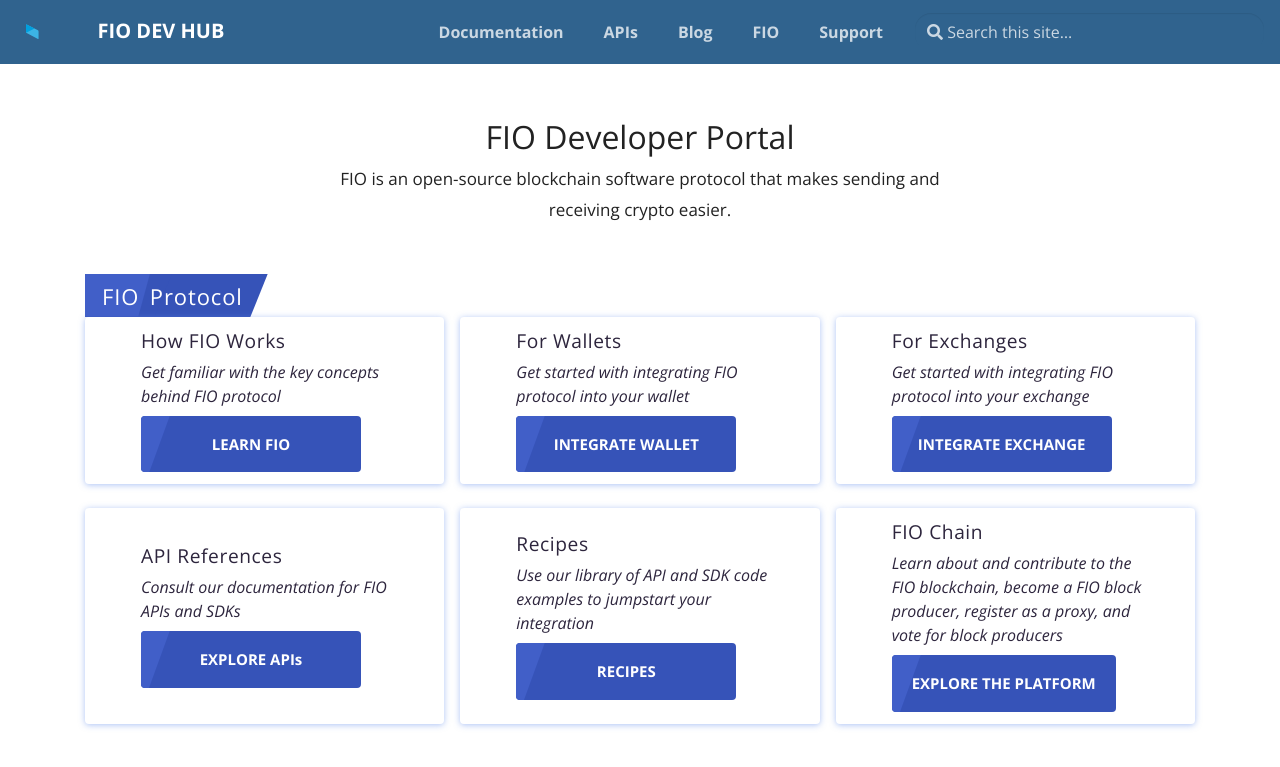
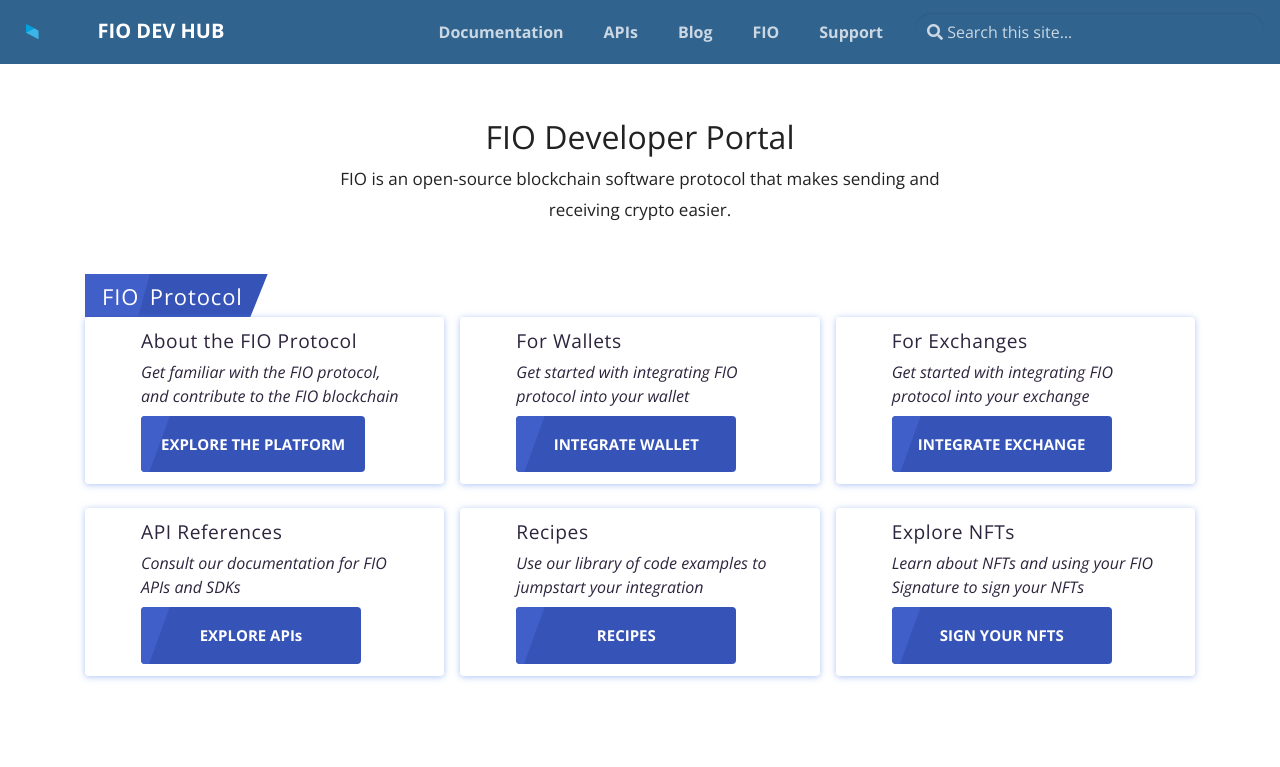
Before and after one commit to fioprotocol/fio-devhub, a Jekyll site: the page built from index.md, in a window 1280 px wide. Shown: the top 767 px of the page. Built offline with Jekyll 4.4.1, drawn with Linux system fonts in a browser that asks for light colours.

Commit message:
Update home.yml
Updated home page to add button for NFTs... Combined the Protocol and Chain buttons and tweaked descriptions so that all of the sections display 2 lines (to make the buttons display consistently)

```diff
--- a/_data/home.yml
+++ b/_data/home.yml
@@ -1,8 +1,8 @@
 - category: FIO Protocol
   items:
-  - heading: How FIO Works
-    text: Get familiar with the key concepts behind FIO protocol
-    button: LEARN FIO
+  - heading: About the FIO Protocol
+    text: Get familiar with the FIO protocol, and contribute to the FIO blockchain
+    button: EXPLORE THE PLATFORM
     url: docs/fio-protocol
   - heading: For Wallets
     text: Get started with integrating FIO protocol into your wallet
@@ -17,10 +17,10 @@
     button: EXPLORE APIs
     url: /pages/api/fio-api/
   - heading: Recipes
-    text: Use our library of API and SDK code examples to jumpstart your integration
+    text: Use our library of code examples to jumpstart your integration
     button: RECIPES
     url: docs/recipes
-  - heading: FIO Chain
-    text: Learn about and contribute to the FIO blockchain, become a FIO block producer, register as a proxy, and vote for block producers
-    button: EXPLORE THE PLATFORM
-    url: docs/chain
+  - heading: Explore NFTs
+    text: Learn about NFTs and using your FIO Signature to sign your NFTs
+    button: SIGN YOUR NFTS
+    url: docs/how-to/sign-nfts
```
